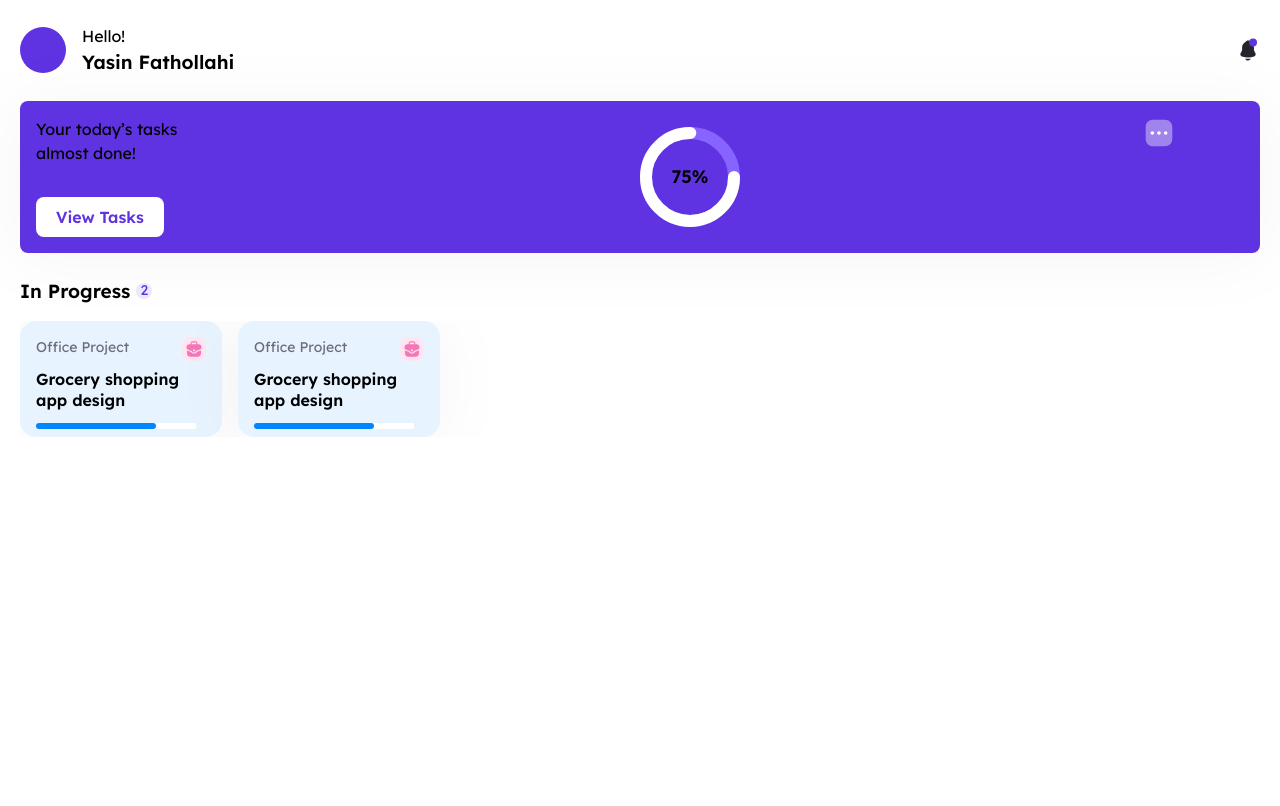
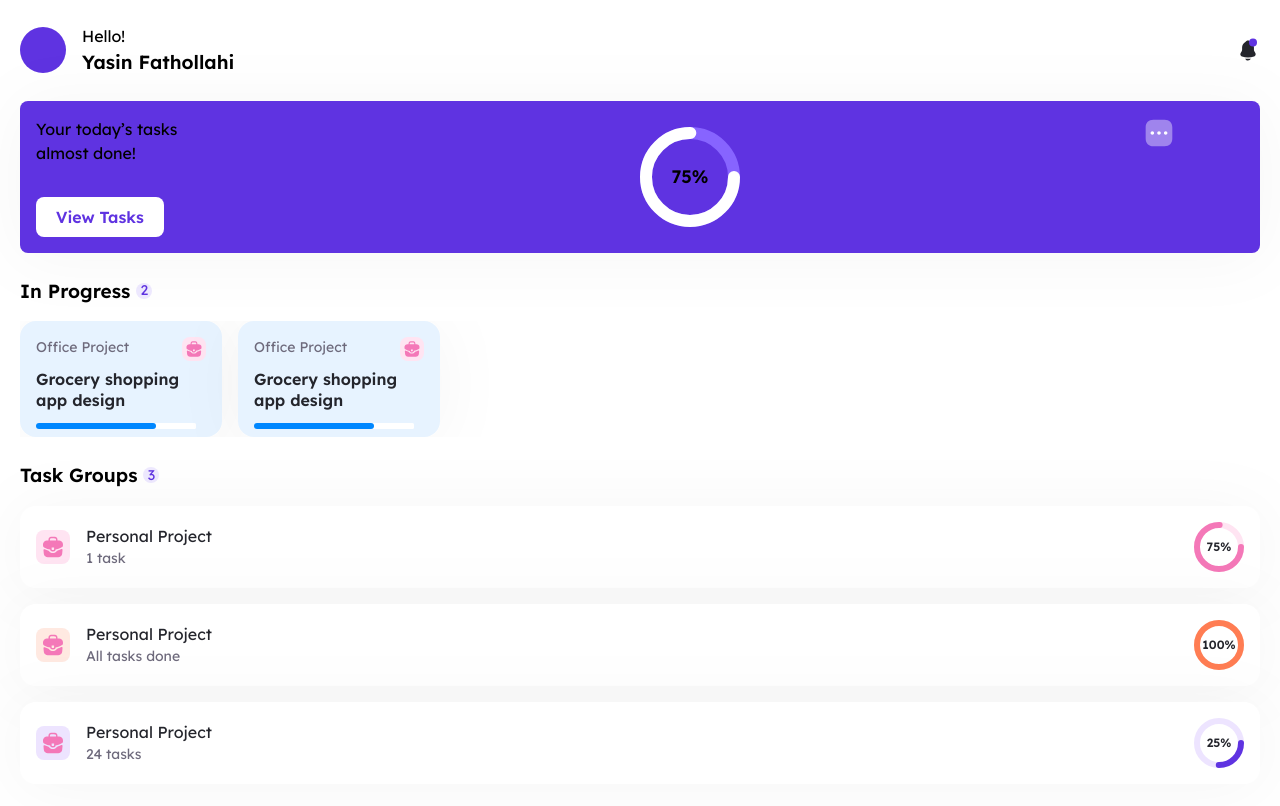
Before and after one commit to Yasin-Fathollahi/smart-notes, a Next.js app: page / in a window 1280 px wide. Built offline with nearby package versions, Linux system fonts and the light colour scheme.

Commit message:
built the task group section, also built the customizable icon and rounded progress components.

```diff
--- /dev/null
+++ b/app/components/UI/icon-card.tsx
@@ -0,0 +1,49 @@
+import Image, { type StaticImageData } from 'next/image';
+
+type IconWithBGProps = {
+  icon: StaticImageData;
+  hasBg: boolean;
+  size: 'sm' | 'md';
+  colorName: 'yellow' | 'purple' | 'orange' | 'pink';
+};
+
+export default function CardIcon({
+  icon,
+  hasBg,
+  size,
+  colorName,
+}: IconWithBGProps) {
+  const sizes =
+    size === 'sm'
+      ? {
+          bg: 'w-6 h-6',
+          icon: 18,
+        }
+      : {
+          bg: 'w-8.5 h-8.5',
+          icon: 24,
+        };
+  if (hasBg) {
+    return (
+      <div
+        style={{ backgroundColor: `var(--color-${colorName}-1)` }}
+        className={`${sizes.bg} rounded-icon-bg flex items-center justify-center`}
+      >
+        <Image
+          src={icon}
+          alt="suitcase icon"
+          height={sizes.icon}
+          width={sizes.icon}
+        />
+      </div>
+    );
+  }
+  return (
+    <Image
+      src={icon}
+      alt="suitcase icon"
+      height={sizes.icon}
+      width={sizes.icon}
+    />
+  );
+}
--- a/app/components/UI/progress-circular.tsx
+++ b/app/components/UI/progress-circular.tsx
@@ -1,11 +1,25 @@
+type ProgressCircleProps = {
+  progress?: number;
+  size?: number;
+  strokeWidth?: number;
+  colorName?: 'yellow' | 'purple' | 'orange' | 'pink';
+};
+//  style={{ backgroundColor: `var(--color-${colorName}-1)` }}
 export default function ProgressCircle({
   progress = 75,
   size = 100,
   strokeWidth = 12,
-}) {
+  colorName = 'purple',
+}: ProgressCircleProps) {
   const radius = (size - strokeWidth) / 2;
   const circumference = 2 * Math.PI * radius;
   const offset = circumference - (progress / 100) * circumference;
+
+  const ringStrokeColor =
+    colorName === 'purple' && size === 100 ? 'purple-5' : `${colorName}-1`;
+
+  const ProgressStrokeColor =
+    colorName === 'purple' && size === 100 ? 'white' : `${colorName}-6`;
 
   return (
     <div
@@ -15,7 +29,7 @@ export default function ProgressCircle({
       {/* Percentage Text */}
       <span
         className="absolute font-semibold"
-        style={{ fontSize: size * 0.18 }}
+        style={{ fontSize: size * (size === 100 ? 0.18 : 0.24) }}
       >
         {progress}%
       </span>
@@ -27,7 +41,7 @@ export default function ProgressCircle({
           cy={size / 2}
           r={radius}
           fill="none"
-          stroke="#8764FF" // background ring
+          stroke={`var(--color-${ringStrokeColor})`} // background ring
           strokeWidth={strokeWidth}
         />
         <circle
@@ -35,19 +49,19 @@ export default function ProgressCircle({
           cy={size / 2}
           r={radius}
           fill="none"
-          stroke="#fff"
+          stroke={`var(--color-${ProgressStrokeColor})`}
           strokeWidth={strokeWidth}
           strokeLinecap="round"
           strokeDasharray={circumference}
           strokeDashoffset={offset}
           style={{ transition: 'stroke-dashoffset 0.4s ease' }}
         />
-        <defs>
+        {/* <defs>
           <linearGradient id="GradientColor">
             <stop offset="0%" stopColor="#e91e63" />
             <stop offset="100%" stopColor="#673ab7" />
           </linearGradient>
-        </defs>
+        </defs> */}
       </svg>
     </div>
   );
--- a/app/components/headers/home-header.tsx
+++ b/app/components/headers/home-header.tsx
@@ -6,14 +6,9 @@ export default function HomeHeader() {
     <header className="mb-mb-section">
       <div className="flex justify-between">
         <div className="flex items-center gap-4">
-          <div className="rounded-full w-11.5 h-11.5 bg-primary"></div>
-          {/* <Image
-              src={}
-              alt="Avatar"
-              width={46}
-              height={46}
-              className="rounded-full"
-            /> */}
+          <div className="rounded-full w-11.5 h-11.5 bg-primary">
+            {/* user avatar */}
+          </div>
           <div className="flex flex-col items-start gap-0.5">
             <h1>
               <span className="text-body-base">Hello!</span>
--- a/app/components/in-progress-card.tsx
+++ b/app/components/in-progress-card.tsx
@@ -1,25 +1,18 @@
-import Image from 'next/image';
 import suitcaseIcon from '../../public/icons/suitcase.svg';
+import CardIcon from './UI/icon-card';
 export default function ProgressCard() {
   return (
-    <div className="w-50.5 h-29 rounded-card p-p-task-card bg-blue-light drop-shadow-card">
+    <li className="card w-50.5 h-29 bg-blue-light">
       <div className="flex justify-between mb-2">
         <p className="text-text-muted text-body-sm font-body-regular">
           Office Project
         </p>
-        <div className="w-6 h-6 rounded-icon-bg bg-pink-light flex items-center justify-center">
-          <Image
-            src={suitcaseIcon}
-            alt="suitcase icon"
-            height={18}
-            width={18}
-          />
-        </div>
+        <CardIcon colorName="pink" size="sm" hasBg icon={suitcaseIcon} />
       </div>
-      <p className="text-body-base text-black leading-body-lg font-body-semibold mb-4 h-9">
+      <p className="text-body-base text-text-default leading-body-lg font-body-semibold mb-4 h-9">
         Grocery shopping app design
       </p>
       <progress value={75} max={100} className="progress" />
-    </div>
+    </li>
   );
 }
--- a/app/components/in-progress.tsx
+++ b/app/components/in-progress.tsx
@@ -3,10 +3,10 @@ import RegularSection from './section-regular';
 export default function InProgressSection() {
   return (
     <RegularSection heading="in progress" itemCount={2}>
-      <div className=" flex gap-gap-x-projects overflow-x-scroll overflow-y-hidden">
+      <ul className=" flex gap-gap-md overflow-x-scroll overflow-y-hidden">
         <ProgressCard />
         <ProgressCard />
-      </div>
+      </ul>
     </RegularSection>
   );
 }
--- /dev/null
+++ b/app/components/section-task-groups.tsx
@@ -0,0 +1,30 @@
+import RegularSection from './section-regular';
+import TaskGroupCard from './task-group-card';
+import suitcaseIcon from '@/public/icons/suitcase.svg';
+
+export default function TaskGroupsSection() {
+  return (
+    <RegularSection heading="task groups" itemCount={3}>
+      <ul className="flex flex-col gap-gap-md">
+        <TaskGroupCard
+          colorName="pink"
+          icon={suitcaseIcon}
+          progress={75}
+          taskCount={1}
+        />
+        <TaskGroupCard
+          colorName="orange"
+          icon={suitcaseIcon}
+          progress={100}
+          taskCount={0}
+        />
+        <TaskGroupCard
+          colorName="purple"
+          icon={suitcaseIcon}
+          progress={25}
+          taskCount={24}
+        />
+      </ul>
+    </RegularSection>
+  );
+}
--- /dev/null
+++ b/app/components/task-group-card.tsx
@@ -0,0 +1,44 @@
+import { type StaticImageData } from 'next/image';
+import CardIcon from './UI/icon-card';
+import ProgressCircle from './UI/progress-circular';
+
+type TaskGroupCardProps = {
+  icon: StaticImageData;
+  progress: number;
+  colorName: 'yellow' | 'purple' | 'orange' | 'pink';
+  taskCount: number;
+};
+
+export default function TaskGroupCard({
+  icon,
+  progress,
+  colorName,
+  taskCount,
+}: TaskGroupCardProps) {
+  return (
+    <li className="card bg-white text-text-default">
+      <div className="flex justify-between">
+        <div className="flex items-center gap-4">
+          <CardIcon colorName={colorName} size="md" hasBg icon={icon} />
+          <div className="flex flex-col items-start gap-0.5">
+            <h1>
+              <span className="text-body-base">Personal Project</span>
+              <br />
+              <p className="text-text-muted text-body-sm font-body-regular">
+                {(taskCount === 0 ? 'All' : taskCount) +
+                  (taskCount === 1 ? ' task' : ' tasks') +
+                  (taskCount === 0 ? ' done' : '')}
+              </p>
+            </h1>
+          </div>
+        </div>
+        <ProgressCircle
+          colorName={colorName}
+          strokeWidth={6}
+          size={50}
+          progress={progress}
+        />
+      </div>
+    </li>
+  );
+}
--- a/app/globals.css
+++ b/app/globals.css
@@ -2,7 +2,9 @@
 
 :root {
   /* ---- COLORS (raw palette only) ---- */
+  --color-purple-1: #ede4ff;
   --color-purple-4: #ab94ff;
+  --color-purple-5: #8764ff;
   --color-purple-6: #5f33e1;
 
   --color-blue-1: #eee9ff;
@@ -14,6 +16,9 @@
 
   --color-pink-1: #ffe4f2;
   --color-pink-6: #f478b8;
+
+  --color-yellow-1: #fff6d4;
+  --color-yellow-6: #ffd12e;
 
   --color-gray-1: #f5f3ff;
   --color-gray-2: #ede8ff;
@@ -85,8 +90,10 @@
 
 @theme {
   /* ---- COLORS ---- */
+  --color-primary-lightest: var(--color-purple-2);
+  --color-primary-lighter: var(--color-purple-4);
+  --color-primary-light: var(--color-purple-5);
   --color-primary: var(--color-purple-6); /* choose the primary shade */
-  --color-primary-weak: var(--color-purple-4);
 
   --color-bg-default: var(--color-white);
   --color-surface: var(--color-gray-1);
@@ -105,6 +112,9 @@
 
   --color-pink-light: var(--color-pink-1);
   --color-pink: var(--color-pink-6);
+
+  --color-yellow-light: var(--color-yellow-1);
+  --color-yellow: var(--color-yellow-6);
 
   /* ---- TYPOGRAPHY ---- */
   --text-body-xs: var(--font-size-1);
@@ -153,9 +163,11 @@
 
   --spacing-mb-section: var(--space-8);
   --spacing-mb-section-heading: var(--space-6);
-  --spacing-gap-x-projects: var(--space-6);
-  --spacing-gap-x-tasks-filters: var(--space-4);
-  --spacing-gap-x-date-cards: var(--space-5);
+
+  --spacing-gap-sm: var(--space-5);
+  --spacing-gap-md: var(--space-6);
+  --spacing-gap-: var(--space-8);
+
   --spacing-p-task-card: var(--space-6);
   --spacing-p-input: var(--space-4);
   --spacing-p-select-option: var(--space-6);
--- a/app/page.tsx
+++ b/app/page.tsx
@@ -1,6 +1,7 @@
 import HomeHeader from './components/headers/home-header';
 import TodaysProgressSection from './components/todays-progress';
 import InProgressSection from './components/in-progress';
+import TaskGroupsSection from './components/section-task-groups';
 
 export default function Home() {
   return (
@@ -9,6 +10,7 @@ export default function Home() {
       <main>
         <TodaysProgressSection />
         <InProgressSection />
+        <TaskGroupsSection />
       </main>
       <nav className="w-screen"></nav>
     </div>
```
